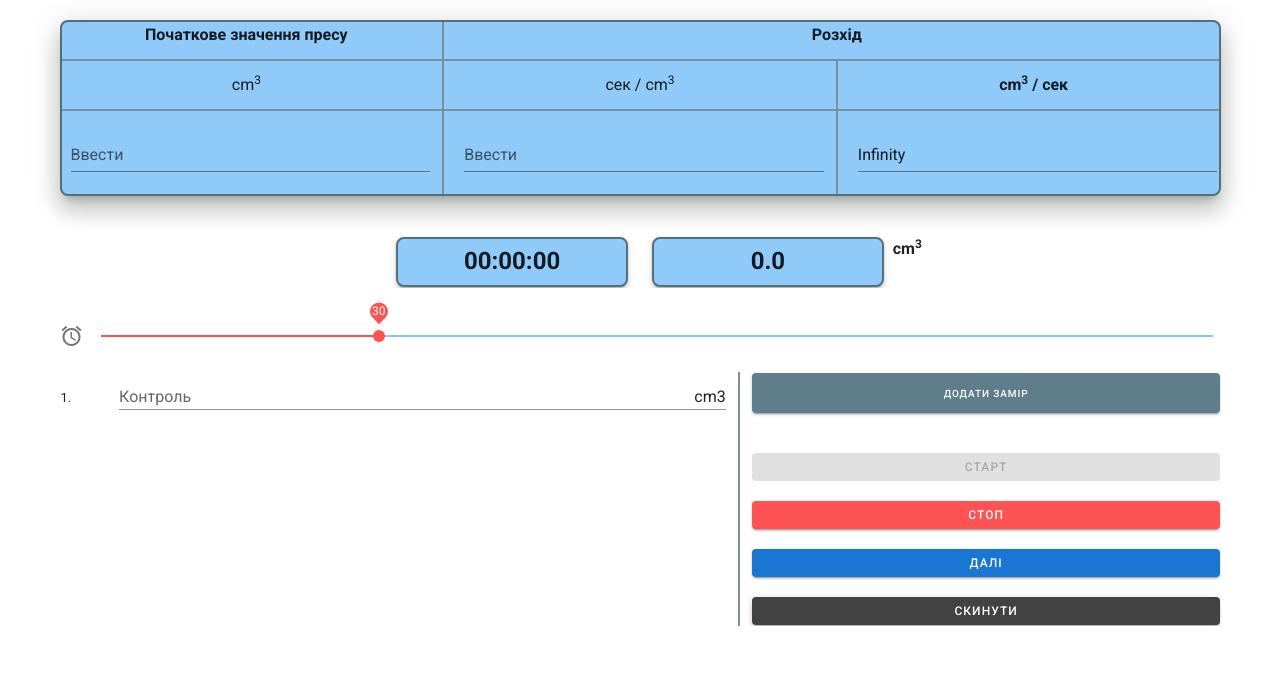
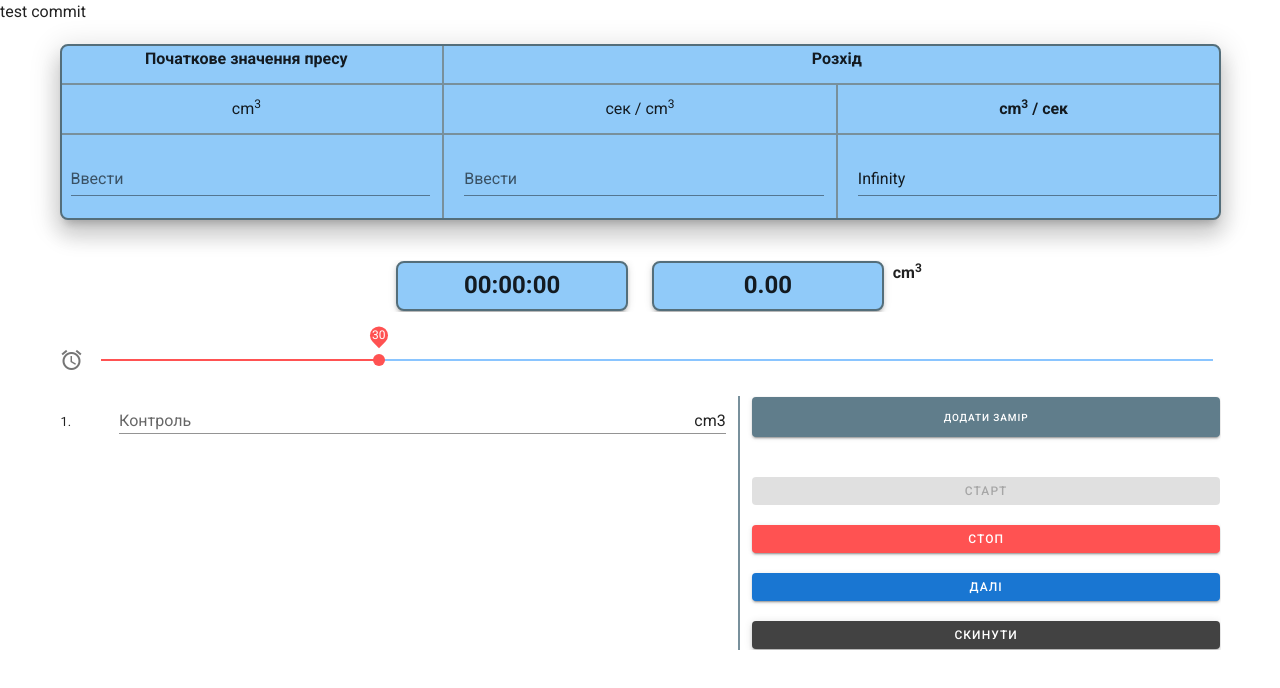
Before and after one commit to ValeriiSergheiev/ukrnafta_timer, a Vue app: page / in a window 1280 px wide. Shown: the top 688 px of the page. Built offline with nearby package versions, Linux system fonts and the light colour scheme.

Commit message:
test commit

```diff
--- a/src/App.vue
+++ b/src/App.vue
@@ -16,6 +16,7 @@
     </v-app-bar>-->
 
     <v-main>
+      <div>test commit</div>
       <v-container>
         <div class="wrapper mt-2 text-center rounded-lg elevation-15">
           <v-row>
@@ -199,7 +200,7 @@ export default {
       return time
     },
     result() {
-      return (this.startValue - this.currentConsumption).toFixed(1) || null
+      return (this.startValue - this.currentConsumption).toFixed(2) || null
     },
   },
   methods: {
```
